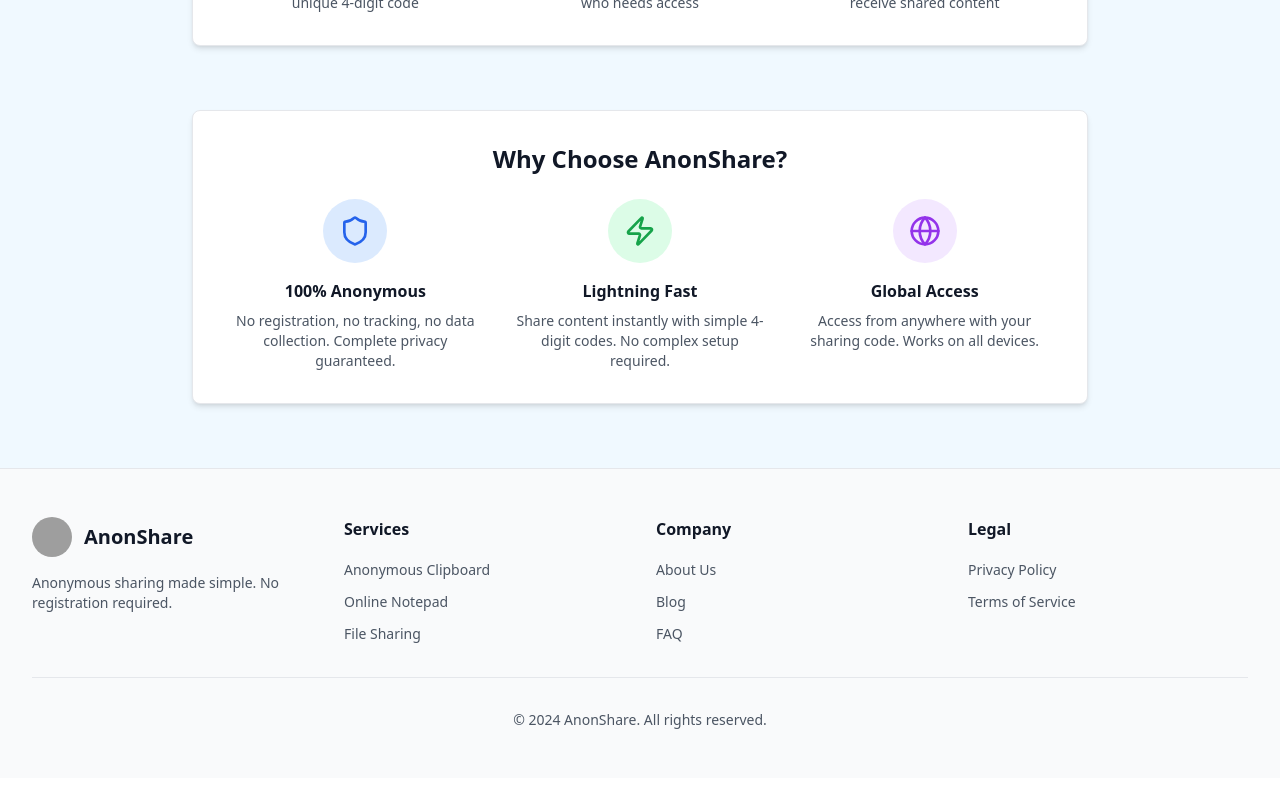
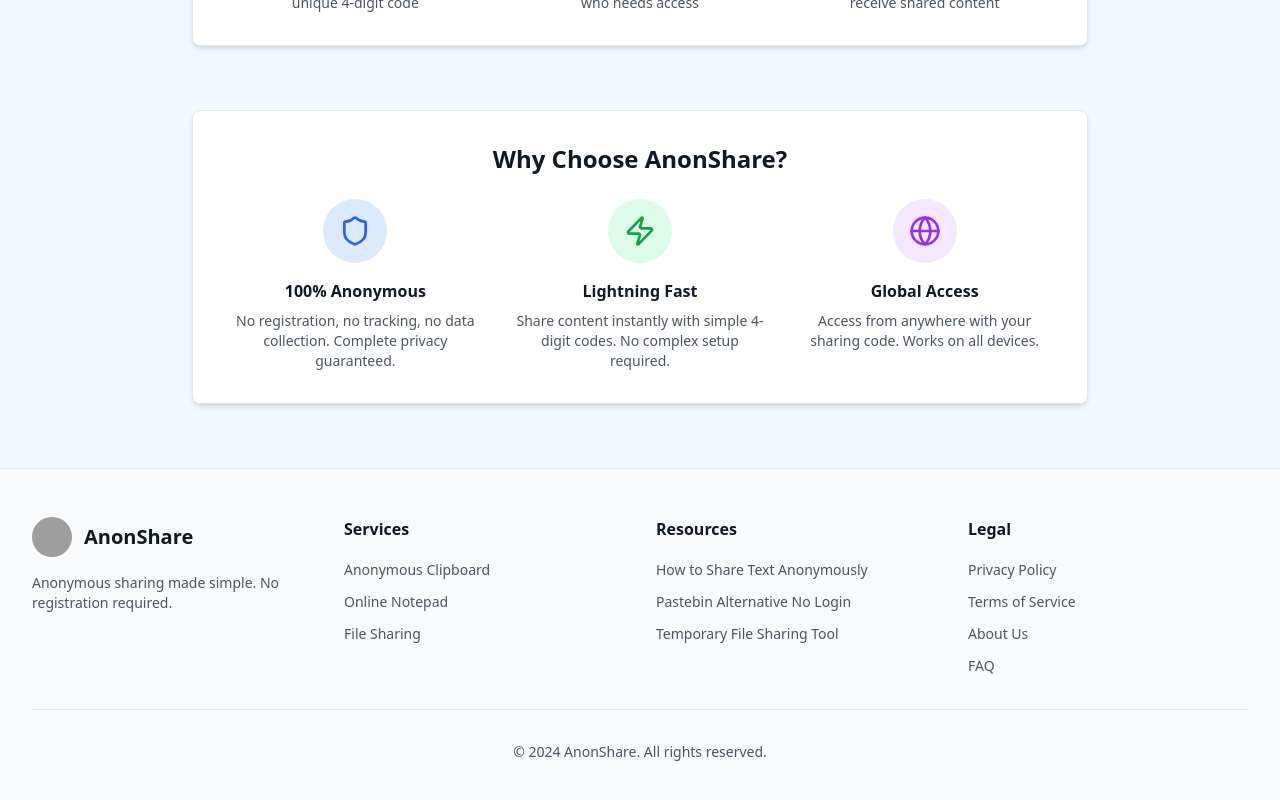
Before and after one commit to sabarinathan1611/quick-share-everything, a React (Vite) app: page / in a window 1280 px wide. Shown: the part 1443-2243 px from the top of the page. Before the commit the page ends 2221 px from the top, so only its background shows below. Built offline with nearby package versions, Linux system fonts and the light colour scheme; grey boxes are pictures that could not be loaded.

Commit message:
Remove lovable branding and add footer links
Removed references to "lovable" and ".dev" branding.
Added links to SEO pages in the footer.

```diff
--- a/index.html
+++ b/index.html
@@ -1,3 +1,4 @@
+
 <!DOCTYPE html>
 <html lang="en">
   <head>
@@ -39,13 +40,11 @@
     />
     <meta property="og:type" content="website" />
     <meta property="og:url" content="https://anonshare.lovable.app/" />
-    <!-- <meta property="og:image" content="https://lovable.dev/opengraph-image-p98pqg.png" /> -->
     <meta property="og:site_name" content="AnonShare" />
     <meta property="og:locale" content="en_US" />
 
     <!-- Twitter Meta Tags -->
     <meta name="twitter:card" content="summary_large_image" />
-    <meta name="twitter:site" content="@lovable_dev" />
     <meta
       name="twitter:title"
       content="AnonShare – Anonymous Clipboard, Notepad & File Sharing"
@@ -53,10 +52,6 @@
     <meta
       name="twitter:description"
       content="Share text, notes, and files anonymously with AnonShare. No login needed. Secure, free, and fast sharing tool for everyone."
-    />
-    <meta
-      name="twitter:image"
-      content="https://lovable.dev/opengraph-image-p98pqg.png"
     />
 
     <!-- Additional SEO Meta Tags -->
--- a/src/components/Layout.tsx
+++ b/src/components/Layout.tsx
@@ -117,13 +117,13 @@ const Layout = ({
               </ul>
             </div>
 
-            {/* Company */}
+            {/* Resources */}
             <div>
-              <h3 className="font-semibold text-gray-900 mb-4">Company</h3>
+              <h3 className="font-semibold text-gray-900 mb-4">Resources</h3>
               <ul className="space-y-2">
-                <li><Link to="/about" className="text-gray-600 hover:text-blue-600 text-sm">About Us</Link></li>
-                <li><Link to="/blog" className="text-gray-600 hover:text-blue-600 text-sm">Blog</Link></li>
-                <li><Link to="/faq" className="text-gray-600 hover:text-blue-600 text-sm">FAQ</Link></li>
+                <li><Link to="/how-to-share-text-anonymously" className="text-gray-600 hover:text-blue-600 text-sm">How to Share Text Anonymously</Link></li>
+                <li><Link to="/pastebin-alternative-no-login" className="text-gray-600 hover:text-blue-600 text-sm">Pastebin Alternative No Login</Link></li>
+                <li><Link to="/temporary-file-sharing-tool" className="text-gray-600 hover:text-blue-600 text-sm">Temporary File Sharing Tool</Link></li>
               </ul>
             </div>
 
@@ -133,6 +133,8 @@ const Layout = ({
               <ul className="space-y-2">
                 <li><Link to="/privacy" className="text-gray-600 hover:text-blue-600 text-sm">Privacy Policy</Link></li>
                 <li><Link to="/terms" className="text-gray-600 hover:text-blue-600 text-sm">Terms of Service</Link></li>
+                <li><Link to="/about" className="text-gray-600 hover:text-blue-600 text-sm">About Us</Link></li>
+                <li><Link to="/faq" className="text-gray-600 hover:text-blue-600 text-sm">FAQ</Link></li>
               </ul>
             </div>
           </div>
```
